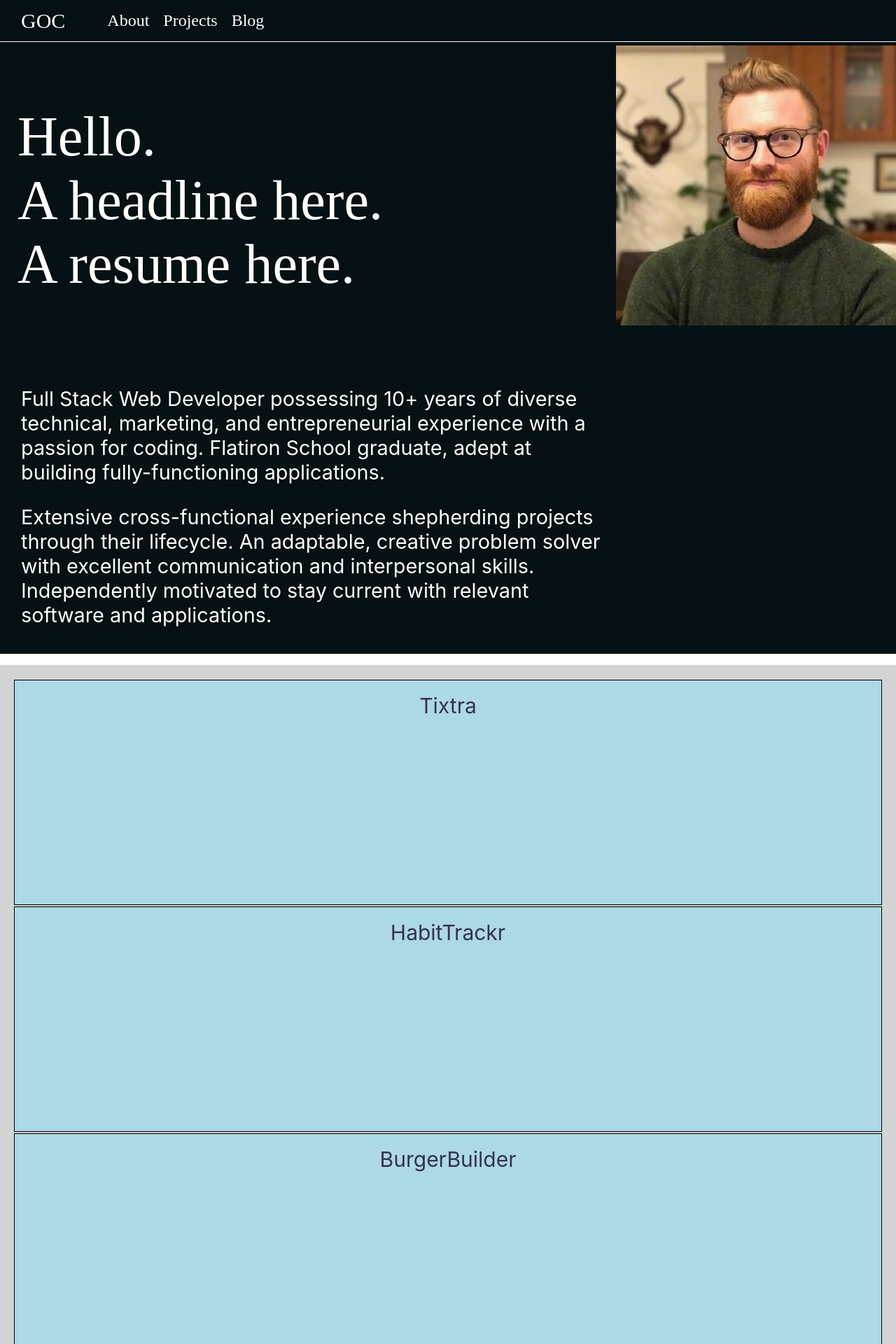
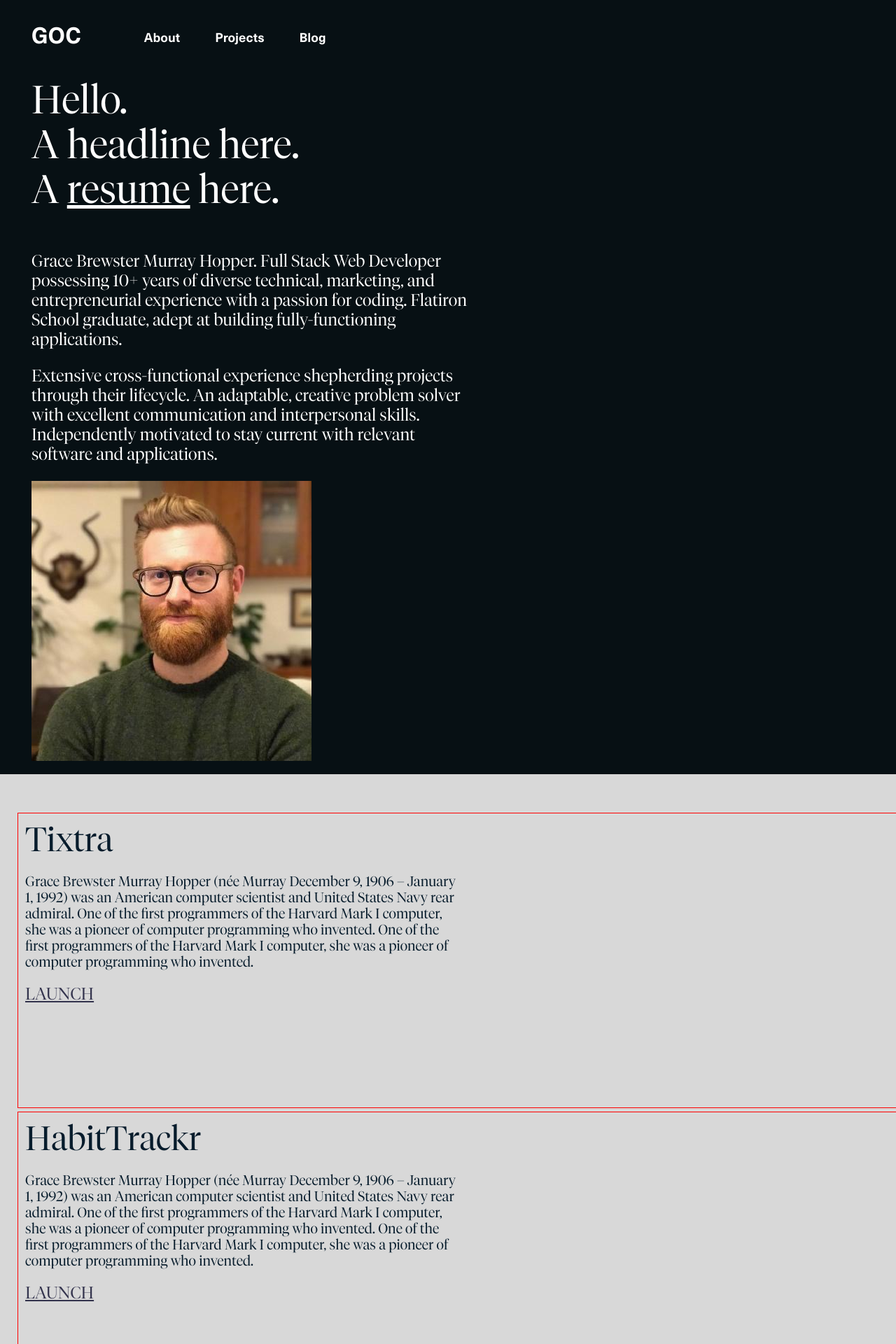
Before and after one commit to gavinoconnor/gavinoconnor.github.io, a React (Create React App) app: page / in a window 1280 px wide. Shown: the top 1920 px of the page at 70% size. Built offline with nearby package versions, Linux system fonts and the light colour scheme; no server answers.

Commit message:
update project container css

```diff
--- a/src/App.module.css
+++ b/src/App.module.css
@@ -1,5 +1,6 @@
 .App {
-  margin-top: 60px;
-  text-align: center;
-  background: #FFF;
+  background-color: #071014;
+  padding-top: 50px;
+  /* text-align: center;
+  background: #FFF; */
 }
--- a/src/components/About/About.js
+++ b/src/components/About/About.js
@@ -6,17 +6,19 @@ import profile from './profile_pic_1.jpeg';
 const about = () => {
   return (
     <div className={classes.About}>
-      <div>
+
         <div className={classes.Hello}>
           <p>Hello.
           <br />
           A headline here.
           <br />
-          A resume here.
+          A <u>resume</u> here.
           </p>
         </div>
+
         <div className={classes.Intro}>
           <p>
+            Grace Brewster Murray Hopper.
             Full Stack Web Developer possessing 10+ years of diverse technical,
             marketing, and entrepreneurial experience with a passion for coding.
             Flatiron School graduate, adept at building fully-functioning
@@ -29,10 +31,10 @@ const about = () => {
             motivated to stay current with relevant software and applications.
           </p>
         </div>
-      </div>
-      <div className={classes.ImageContainer}>
-        <img src={profile} alt="profile" className={classes.Profile} />
-      </div>
+
+        <div className={classes.ImageContainer}>
+          <img src={profile} alt="profile" className={classes.Profile} />
+        </div>
     </div>
   );
 };
--- a/src/components/About/About.module.css
+++ b/src/components/About/About.module.css
@@ -1,13 +1,18 @@
 .About {
-  display: flex;
+  font-family: TiemposFine;
+  font-weight: 300;
+  text-align: left;
   text-decoration: none;
   background-color: #071014;
   color: #FFF;
+  margin: 0 auto;
+  padding-top: 5px;
+  padding-bottom: 15px;
 }
 
-.About p {
-  font-size: 2em;
-}
+/* .About p {
+  margin-bottom: 0;
+} */
 
 .About a {
   color: #FFF;
@@ -21,24 +26,21 @@
 }
 
 .Hello {
-  font-family: TiemposFine-Light;
-  font-weight: 300;
-  font-size: 2.5em;
-  text-align: left;
-  padding: 10px;
-  margin-left: 15px;
+  width: 50%;
+  font-size: 3.5em;
+  margin-left: 45px;
 }
 
 .Intro {
-  font-size: .9em;
-  text-align: left;
-  padding: 10px;
-  margin-left: 20px;
+  width: 50%;
+  font-size: 1.5rem;
+  margin-left: 45px;
+  overflow-wrap: break-word;
 }
 
 .ImageContainer {
-
+  margin-left: 45px;
 }
 .Profile {
-  padding-top: 5px;
+  /* padding-top: 5px; */
 }
--- a/src/containers/BlogsContainer/BlogsContainer.js
+++ b/src/containers/BlogsContainer/BlogsContainer.js
@@ -19,9 +19,8 @@ class BlogsContainer extends Component {
 
   render() {
     return (
-      <div>
-        <h1 style={{fontSize: '2em', fontWeight: '800', color: '#33334d'}}>Blogs</h1>
-        <div className={classes.BlogsContainer}>
+      <div className={classes.BlogsContainer}>
+        <div>
           {this.state.blogs.map(blog => {
             return <BlogPost key={blog.title} blog={blog}/>
           })}
--- a/src/containers/BlogsContainer/BlogsContainer.module.css
+++ b/src/containers/BlogsContainer/BlogsContainer.module.css
@@ -1,7 +1,7 @@
 .BlogsContainer {
   /* width: 100vw;
   height: 150vh; */
-  background-color: grey;
+  background-color: #071014;
   padding: 20px;
   margin: auto;
   list-style: none;
--- a/src/containers/Navbar/Navbar.js
+++ b/src/containers/Navbar/Navbar.js
@@ -5,9 +5,9 @@ import classes from './Navbar.module.css';
 
 const Navbar = () => {
   return (
-    <div>
+    <div className={classes.Font}>
       <header className={classes.Navbar}>
-        <NavLink to='/' style={{fontSize: '30px'}}>GOC</NavLink>
+        <NavLink to='/' style={{fontSize: '32px'}}>GOC</NavLink>
         <nav>
           <ul>
             <li><NavLink activeClassName={classes.active} to='/about'>About</NavLink></li>
--- a/src/containers/Navbar/Navbar.module.css
+++ b/src/containers/Navbar/Navbar.module.css
@@ -1,7 +1,11 @@
+.Font {
+  font-family: NeueHaasUnicaPro;
+  font-weight: 300;
+}
+
 .Navbar {
   background-color: #071014;
   color: #FFF;
-  /* opacity: 0.6; */
   width: 100%;
   position: absolute;
   top: 0;
@@ -14,18 +18,17 @@
 }
 
 .Navbar ul {
+  margin-bottom: 10px;
   display: flex;
   list-style: none;
   align-items: center;
-  font-family: NeueHaasUnicaPro-Bold;
 }
 
 .Navbar a {
-  padding: 10px;
+  padding: 25px;
   text-decoration: none;
   color: #FFF;
-  font-family: NeueHaasUnicaPro;
-  font-size: 1.5em;
+  font-size: 18px;
 }
 
 .Navbar a:hover,
--- a/src/containers/Projects/Projects.js
+++ b/src/containers/Projects/Projects.js
@@ -7,10 +7,26 @@ const projects = () => {
   return (
     <div>
       <ul className={classes.Projects}>
-        <li><NavLink to="/tixtra">Tixtra</NavLink></li>
-        <li><NavLink to="/habit">HabitTrackr</NavLink></li>
-        <li><NavLink to="/burger">BurgerBuilder</NavLink></li>
-        <li><NavLink to="/yelpcamp">YelpCamp</NavLink></li>
+        <div className={classes.Project}>
+          <li>Tixtra</li>
+          <p>Grace Brewster Murray Hopper (née Murray December 9, 1906 – January 1, 1992) was an American computer scientist and United States Navy rear admiral.  One of the first programmers of the Harvard Mark I computer, she was a pioneer of computer programming who invented. One of the first programmers of the Harvard Mark I computer, she was a pioneer of computer programming who invented.</p>
+          <NavLink to="/tixtra">LAUNCH</NavLink>
+        </div>
+        <div className={classes.Project}>
+          <li>HabitTrackr</li>
+          <p>Grace Brewster Murray Hopper (née Murray December 9, 1906 – January 1, 1992) was an American computer scientist and United States Navy rear admiral.  One of the first programmers of the Harvard Mark I computer, she was a pioneer of computer programming who invented. One of the first programmers of the Harvard Mark I computer, she was a pioneer of computer programming who invented.</p>
+          <NavLink to="/habit">LAUNCH</NavLink>
+        </div>
+        <div className={classes.Project}>
+          <li>BurgerBuilder</li>
+          <p>Grace Brewster Murray Hopper (née Murray December 9, 1906 – January 1, 1992) was an American computer scientist and United States Navy rear admiral. One of the first programmers of the Harvard Mark I computer, she was a pioneer of computer programming who invented. One of the first programmers of the Harvard Mark I computer, she was a pioneer of computer programming who invented.</p>
+          <NavLink to="/burger">LAUNCH</NavLink>
+        </div>
+        <div className={classes.Project}>
+          <li>YelpCamp</li>
+          <p>Grace Brewster Murray Hopper (née Murray December 9, 1906 – January 1, 1992) was an American computer scientist and United States Navy rear admiral. One of the first programmers of the Harvard Mark I computer, she was a pioneer of computer programming who invented. One of the first programmers of the Harvard Mark I computer, she was a pioneer of computer programming who invented.</p>
+          <NavLink to="/yelpcamp">LAUNCH</NavLink>
+        </div>
       </ul>
     </div>
     );
--- a/src/containers/Projects/Projects.module.css
+++ b/src/containers/Projects/Projects.module.css
@@ -1,44 +1,49 @@
 .Projects {
-  display: grid;
-  /* width: 100vw; */
-  /* height: 150vh; */
-  background-color: lightgray;
-  position: relative;
+  background-color: #D8D8D8;
   padding: 20px;
-  /* margin: auto; */
   list-style: none;
-  /* justify-content: left; */
+  box-sizing: border-box;
+  margin: 0 auto;
+  padding-top: 50px;
+  font-family: TiemposFine;
+  font-weight: 300;
 }
 
-.Projects li {
-  background: lightblue;
-  /* width: 100vw;
-  height: 33vh; */
-  border: 1px solid black;
-  height: 40vh;
-  margin-top: 1px;
-  margin-bottom: 1px;
-  font-weight: bold;
-  font-size: 3em;
-  /* text-align: left; */
+.Project {
+  background-color: #D8D8D8;
+  color: #071C2C;
+  border: 1px solid red;
+  padding: 10px;
+  margin: 5px;
+  width: 100%;
+  min-height: 50vh;
 }
 
-.Projects a {
-  padding: 20px;
-  text-decoration: none;
+.Project li {
+  font-size: 3em;
+}
+
+.Project p {
+  width: 50%;
+  font-size: 1.25em;
+}
+
+.Project a {
+  /* padding: 20px; */
+  text-decoration: underline;
   color: #33334d;
-  font-size: 30px;
+  font-size: 1.5em;
   font-weight: 400;
 }
 
-.Projects a:hover,
-.Projects a:active,
-.Projects a.active {
+.Project a:hover,
+.Project a:active,
+.Project a.active {
   color: #006600;
 }
 
-@media (min-width: 1099px) {
+/* @media (min-width: 1099px) {
   .Projects li {
     flex: 0 1 calc(38% - 1em);
   }
-}
+} */
--- a/src/index.css
+++ b/src/index.css
@@ -14,9 +14,10 @@ body {
   font-weight: 300;
 }
 @font-face {
-  font-family: 'NeueHaasUnicaPro-Bold';
+  font-family: 'NeueHaasUnicaPro';
   src: url('./fonts/NeueHaasUnicaPro-Bold.otf');
-  src: local('NeueHaasUnicaPro-Bold'), url('./fonts/NeueHaasUnicaPro-Bold.otf'), format('opentype');
+  font-style: normal;
+  font-weight: 300;
 }
 
 code {
```
